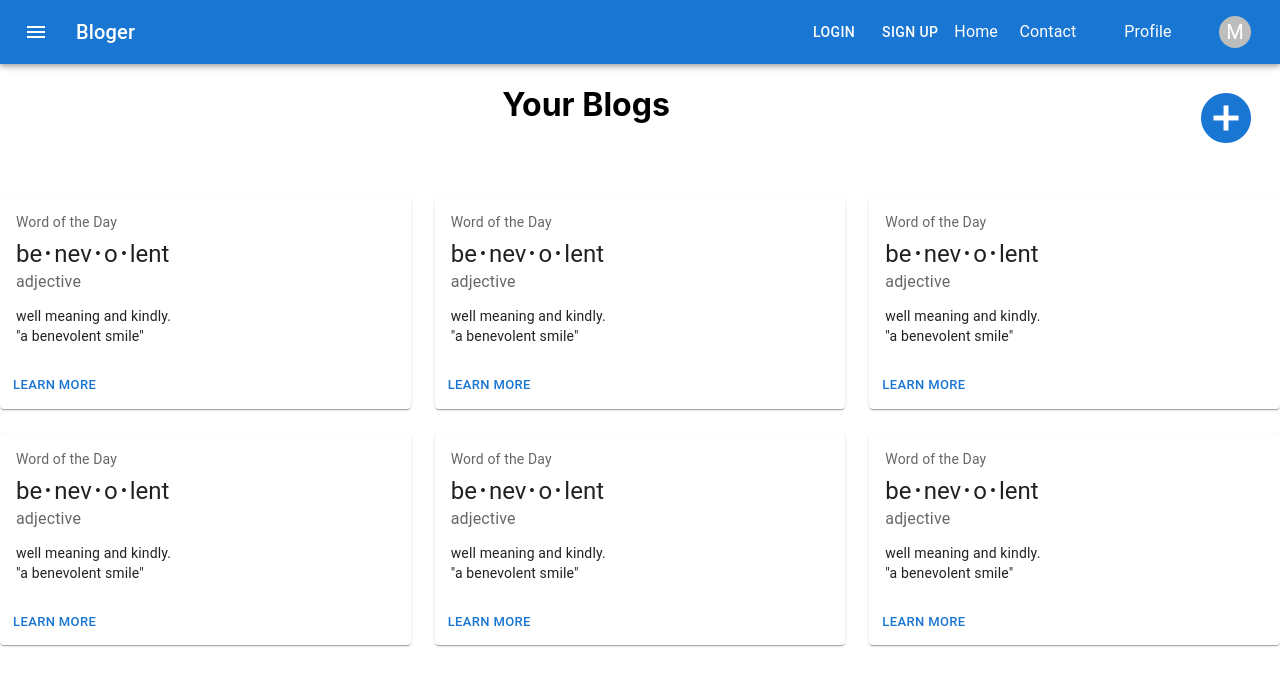
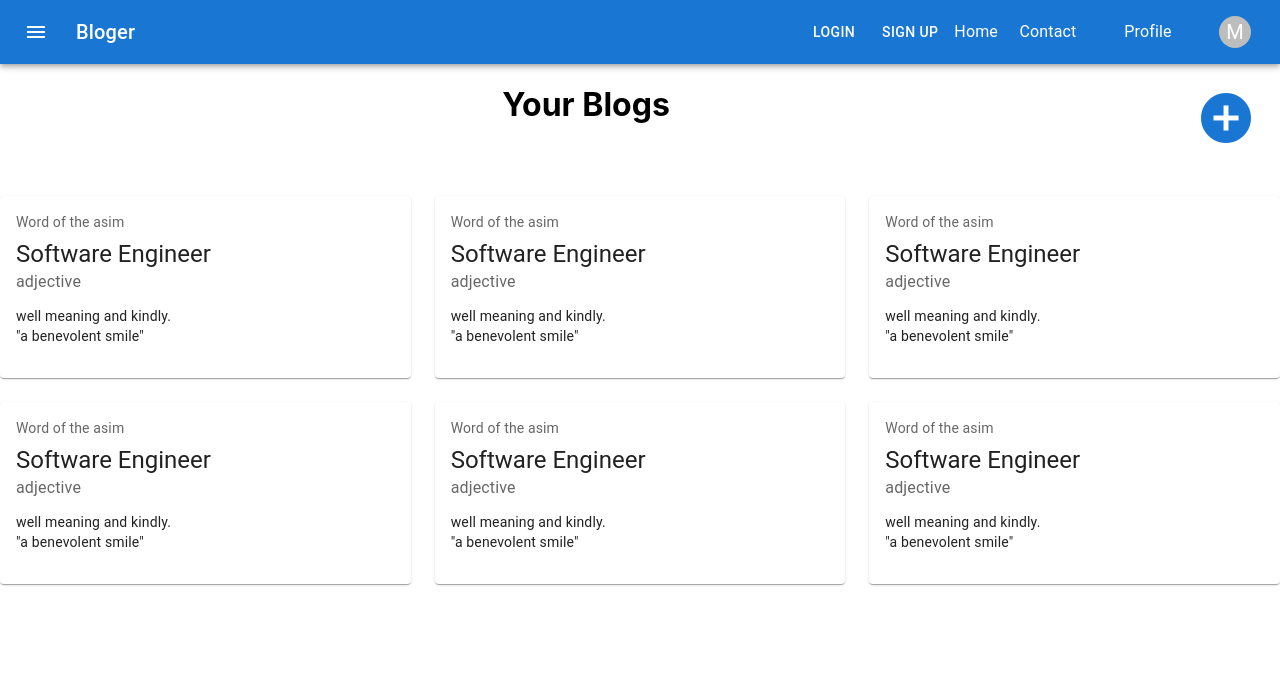
Before and after one commit to asimmaqsood57/Bloging-System, a React (Create React App) app in the folder client/: page / in a window 1280 px wide. Shown: the top 686 px of the page. Built offline with nearby package versions, Linux system fonts and the light colour scheme.

Commit message:
some files are modified

```diff
--- a/client/src/components/BlogItem.js
+++ b/client/src/components/BlogItem.js
@@ -1,29 +1,24 @@
 import * as React from "react";
-import Box from "@mui/material/Box";
 import Card from "@mui/material/Card";
 import CardActions from "@mui/material/CardActions";
 import CardContent from "@mui/material/CardContent";
-import Button from "@mui/material/Button";
 import Typography from "@mui/material/Typography";
+import BlogContext from "../context/BlogContext";
 
-const bull = (
-  <Box
-    component="span"
-    sx={{ display: "inline-block", mx: "2px", transform: "scale(0.8)" }}
-  >
-    •
-  </Box>
-);
+import { useContext } from "react";
+const BlogItem = () => {
+  const context = useContext(BlogContext);
 
-export default function BlogItem() {
+  const { checked } = context;
+
   return (
     <Card sx={{ minWidth: 275 }}>
       <CardContent>
         <Typography sx={{ fontSize: 14 }} color="text.secondary" gutterBottom>
-          Word of the Day
+          Word of the {checked}
         </Typography>
         <Typography variant="h5" component="div">
-          be{bull}nev{bull}o{bull}lent
+          Software Engineer
         </Typography>
         <Typography sx={{ mb: 1.5 }} color="text.secondary">
           adjective
@@ -34,9 +29,9 @@ export default function BlogItem() {
           {'"a benevolent smile"'}
         </Typography>
       </CardContent>
-      <CardActions>
-        <Button size="small">Learn More</Button>
-      </CardActions>
+      <CardActions></CardActions>
     </Card>
   );
-}
+};
+
+export default BlogItem;
--- a/client/src/components/ViewBlogs.js
+++ b/client/src/components/ViewBlogs.js
@@ -1,5 +1,5 @@
 import * as React from "react";
-import { experimentalStyled as styled } from "@mui/material/styles";
+// import { experimentalStyled as styled } from "@mui/material/styles";
 import Box from "@mui/material/Box";
 // import Paper from "@mui/material/Paper";
 import Grid from "@mui/material/Grid";
--- /dev/null
+++ b/client/src/context/BlogContext.js
@@ -0,0 +1,5 @@
+import { createContext } from "react";
+
+const BlogContext = createContext();
+
+export default BlogContext;
--- /dev/null
+++ b/client/src/context/BlogState.js
@@ -0,0 +1,18 @@
+import BlogContext from "./BlogContext";
+
+import React from "react";
+
+const BlogState = (props) => {
+  const checked = "asim";
+  const checked1 = () => {
+    // console.log("you can write anything here");
+  };
+
+  return (
+    <BlogContext.Provider value={{ checked, checked1 }}>
+      {props.children}
+    </BlogContext.Provider>
+  );
+};
+
+export default BlogState;
--- a/client/src/index.js
+++ b/client/src/index.js
@@ -2,11 +2,14 @@ import React from "react";
 import ReactDOM from "react-dom";
 import "./index.css";
 import App from "./App";
+import BlogState from "./context/BlogState";
 import { BrowserRouter as Router } from "react-router-dom";
 ReactDOM.render(
   <React.StrictMode>
     <Router>
-      <App />
+      <BlogState>
+        <App />
+      </BlogState>
     </Router>
   </React.StrictMode>,
   document.getElementById("root")
```
